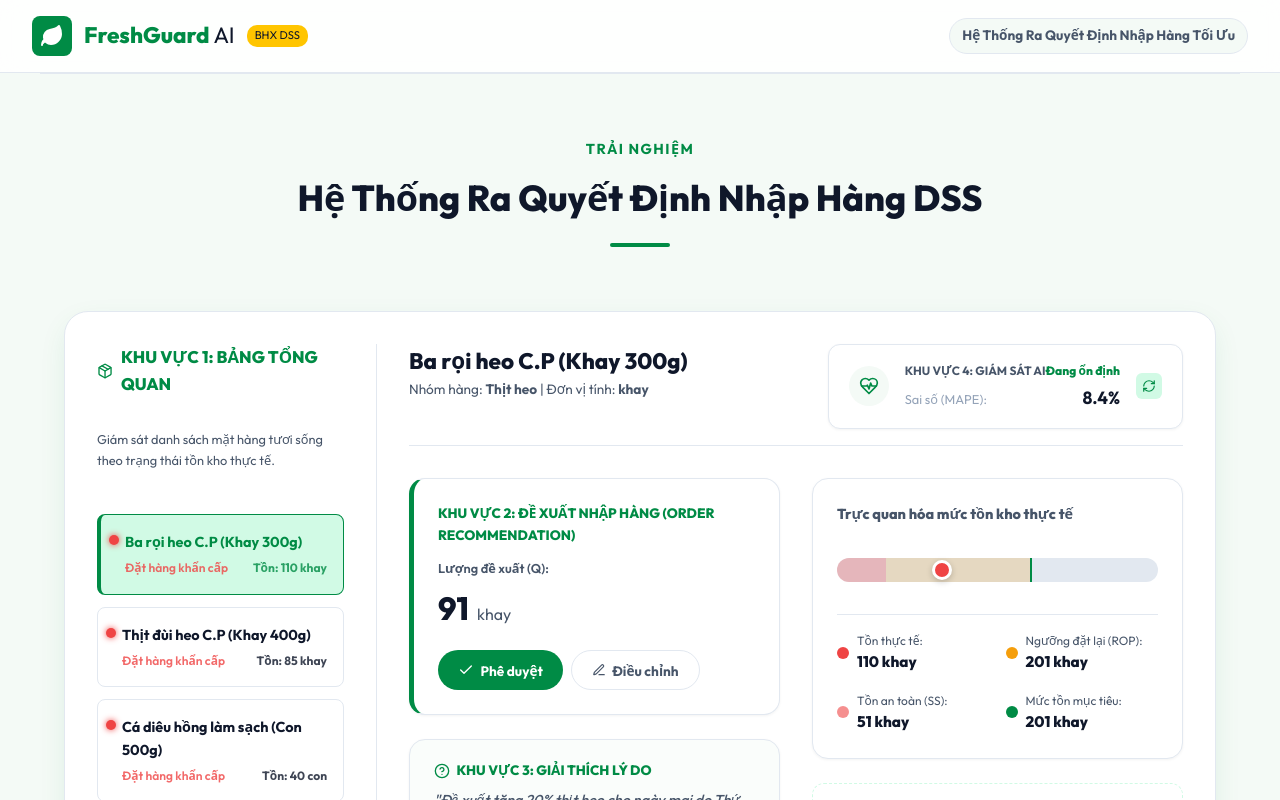
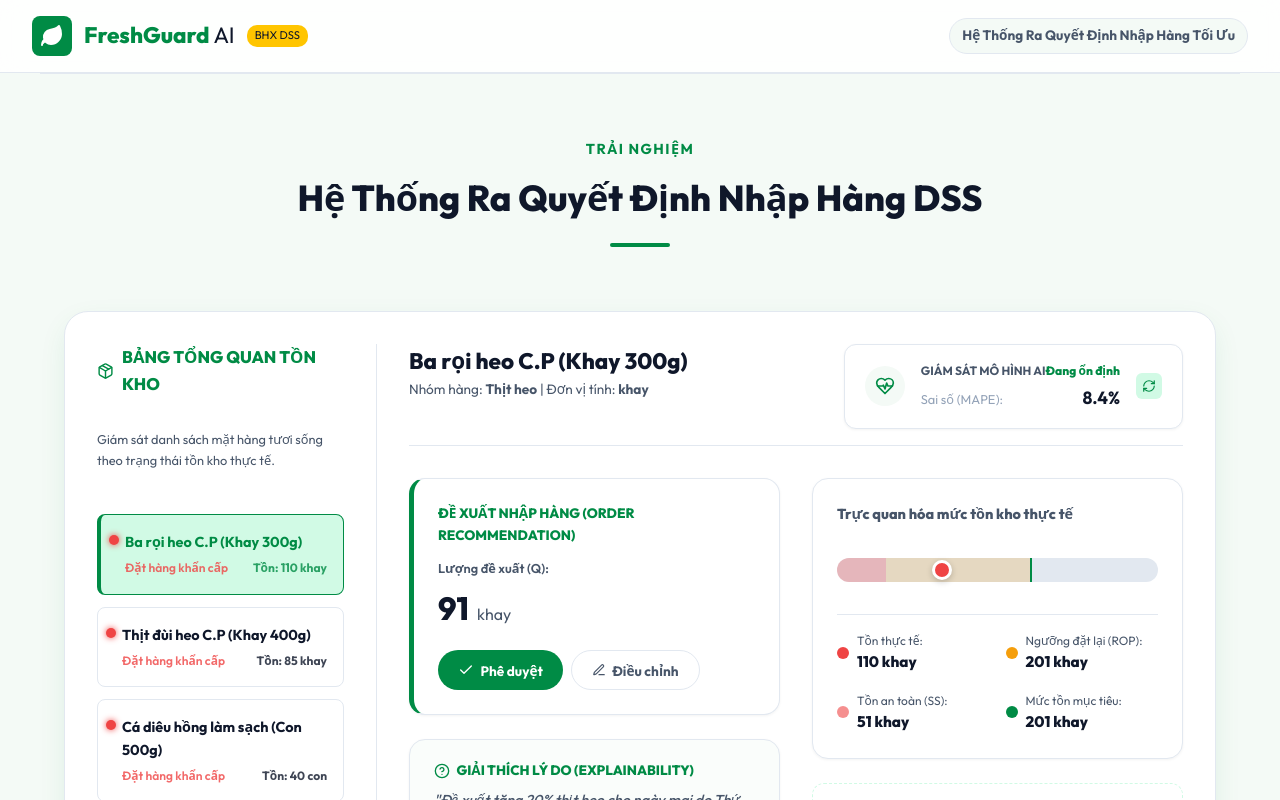
Before and after one commit to truongminhnhut-ncrew/FreshGuard-AI, a React (Vite) app in the folder frontend/: page / in a window 1280 px wide. Shown: the top 800 px of the page. Built offline with nearby package versions, Linux system fonts and the light colour scheme.

Commit message:
feat: remove KHU VỰC 1/2/3/4 prefixes from dashboard headers

```diff
--- a/frontend/src/components/DecisionDashboard.jsx
+++ b/frontend/src/components/DecisionDashboard.jsx
@@ -156,7 +156,7 @@ export default function DecisionDashboard() {
         {/* Khu vực 1 — Bảng tổng quan (Overview Panel) */}
         <div className="dashboard-sidebar">
           <h3 style={{ fontSize: '1.05rem', fontWeight: 800, marginBottom: '0.5rem', display: 'flex', alignItems: 'center', gap: '0.5rem', color: 'var(--primary)' }}>
-            <Package size={18} /> KHU VỰC 1: BẢNG TỔNG QUAN
+            <Package size={18} /> BẢNG TỔNG QUAN TỒN KHO
           </h3>
           <p style={{ fontSize: '0.8rem', color: 'var(--text-secondary)', marginBottom: '1.25rem' }}>
             Giám sát danh sách mặt hàng tươi sống theo trạng thái tồn kho thực tế.
@@ -250,7 +250,7 @@ export default function DecisionDashboard() {
                 </div>
                 <div style={{ flexGrow: 1 }}>
                   <div style={{ fontSize: '0.75rem', fontWeight: 700, color: 'var(--text-secondary)', display: 'flex', justifyContent: 'space-between' }}>
-                    <span>KHU VỰC 4: GIÁM SÁT AI</span>
+                    <span>GIÁM SÁT MÔ HÌNH AI</span>
                     <span style={{
                       color: modelStatus === 'RETRAINING' ? 'var(--warning)' : 'var(--primary)',
                       fontWeight: 800
@@ -291,7 +291,7 @@ export default function DecisionDashboard() {
                   padding: '1.5rem'
                 }}>
                   <h4 style={{ fontSize: '0.85rem', fontWeight: 800, color: 'var(--primary)', marginBottom: '0.75rem' }}>
-                    KHU VỰC 2: ĐỀ XUẤT NHẬP HÀNG (ORDER RECOMMENDATION)
+                    ĐỀ XUẤT NHẬP HÀNG (ORDER RECOMMENDATION)
                   </h4>
 
                   {approved ? (
@@ -370,7 +370,7 @@ export default function DecisionDashboard() {
                   padding: '1.25rem 1.5rem'
                 }}>
                   <h4 style={{ fontSize: '0.85rem', fontWeight: 800, color: 'var(--primary)', marginBottom: '0.5rem', display: 'flex', alignItems: 'center', gap: '0.4rem' }}>
-                    <HelpCircle size={16} /> KHU VỰC 3: GIẢI THÍCH LÝ DO
+                    <HelpCircle size={16} /> GIẢI THÍCH LÝ DO (EXPLAINABILITY)
                   </h4>
                   <p style={{
                     fontSize: '0.9rem', color: 'var(--text-secondary)', lineHeight: '1.5',
```
